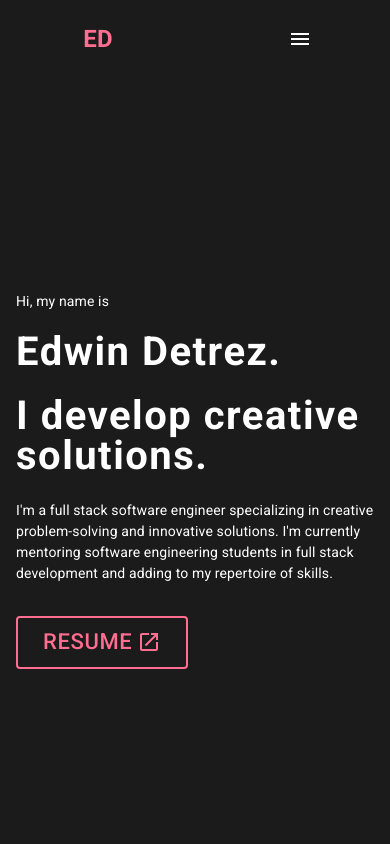
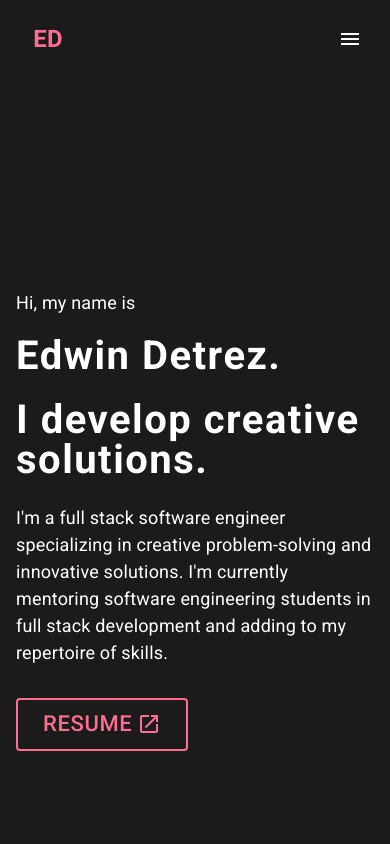
Before and after one commit to edetrezjr/portfolio-site, a React (Create React App) app: page / in a window 390 px wide. Shown: the top 844 px of the page. Built offline with nearby package versions, Linux system fonts and the light colour scheme.

Commit message:
Fixed navbar on mobile

```diff
--- a/src/components/experience/Experience.js
+++ b/src/components/experience/Experience.js
@@ -115,7 +115,7 @@ function Experience({ mode }) {
                 <List>
                   {job.bullets.map((bullet) => (
                     <ListItem>
-                      <ListItemIcon>
+                      <ListItemIcon sx={{mr: '-10px'}}>
                         <ChevronRightIcon
                           sx={{
                             color: mode === "dark" ? "#ff6d91" : "#4285F4",
--- a/src/components/hero/Hero.js
+++ b/src/components/hero/Hero.js
@@ -5,9 +5,9 @@ import Resume from '../../assets/Edwin_Detrez_Resume_SoftwareEngineer.pdf'
 
 function Hero({mode}) {
 
-  const openResume = () => {
-    window.open(Resume, '_blank')
-  }
+  // const openResume = () => {
+  //   window.open(Resume, '_blank')
+  // }
 
   return (
     <Container
@@ -26,7 +26,7 @@ function Hero({mode}) {
           <Typography
             sx={{
               fontFamily: "Roboto",
-              fontSize: "clamp(14px, 3vw, 20px)",
+              fontSize: "clamp(18px, 3vw, 20px)",
               lineHeight: 1,
               mb: "1.5rem",
             }}
@@ -59,7 +59,7 @@ function Hero({mode}) {
           </Typography>
           <Typography
             sx={{
-              fontSize: "clamp(14px, 2vw, 20px)",
+              fontSize: "clamp(18px, 2vw, 20px)",
               fontFamily: "Roboto",
               maxWidth: "640px",
             }}
@@ -71,7 +71,7 @@ function Hero({mode}) {
           </Typography>
           <Button
             variant="outlined"
-            onClick={() => {openResume()}}
+            href={Resume}
             sx={{
               color: mode === "dark" ? "#ff6d91" : "#4285F4",
               borderColor: mode === "dark" ? "#ff6d91" : "#4285F4",
--- a/src/components/nav/Navbar.js
+++ b/src/components/nav/Navbar.js
@@ -31,9 +31,9 @@ function Navbar({ mode, setMode }) {
     setDrawerOpen(false);
   };
 
-  const openResume = () => {
-    window.open(Resume, "_blank");
-  };
+  // const openResume = () => {
+  //   window.open(Resume, "_blank");
+  // };
 
   const handleScroll = (section) => {
     const scroller = Scroll.scroller;
@@ -54,11 +54,22 @@ function Navbar({ mode, setMode }) {
             flexDirection: "row",
             alignItems: "center",
             justifyContent: "space-between",
-            padding: "15px 50px",
+            padding: {
+              md: "15px 50px",
+              xs: "15px 0px",
+            },
           }}
         >
-          <Button color='inherit' onClick={() => handleScroll('heroSection')}>
-            <Typography sx={{color: mode === "dark" ? "#ff6d91" : "#4285F4", fontSize: '24px', fontWeight: '700'}}>ED</Typography>
+          <Button color="inherit" onClick={() => handleScroll("heroSection")}>
+            <Typography
+              sx={{
+                color: mode === "dark" ? "#ff6d91" : "#4285F4",
+                fontSize: "24px",
+                fontWeight: "700",
+              }}
+            >
+              ED
+            </Typography>
           </Button>
           <Box
             sx={{
@@ -104,10 +115,13 @@ function Navbar({ mode, setMode }) {
               Contact
             </Button>
             <Button
-              sx={{ margin: "0rem 0.5rem" }}
+              href={Resume}
+              target="_blank"
+              sx={{
+                margin: "0rem 0.5rem",
+              }}
               color="inherit"
               variant="outlined"
-              onClick={() => {openResume()}}
             >
               Resume
             </Button>
@@ -211,6 +225,8 @@ function Navbar({ mode, setMode }) {
                   Contact
                 </Button>
                 <Button
+                  href={Resume}
+                  target='_blank'
                   sx={{
                     padding: "auto",
                     margin: "20px auto",
@@ -219,7 +235,6 @@ function Navbar({ mode, setMode }) {
                   }}
                   color="inherit"
                   variant="outlined"
-                  onClick={() => {openResume()}}
                 >
                   Resume
                 </Button>
```
